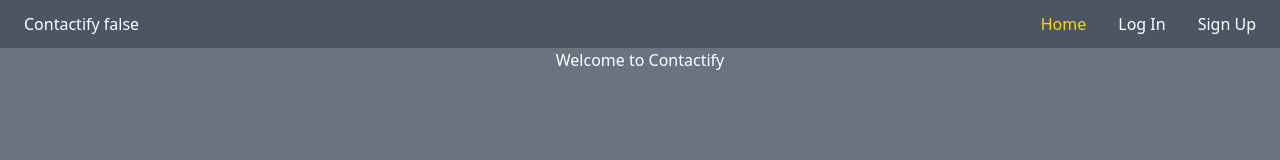
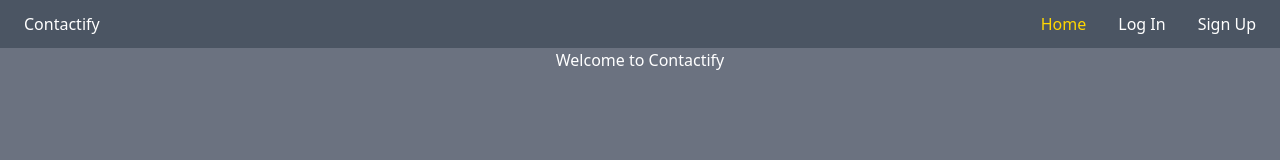
Before and after one commit to AnasSiddiqui18/appwrite-Contact, a React (Vite) app: page / in a window 1280 px wide. Shown: the top 160 px of the page. Built offline with nearby package versions, Linux system fonts and the light colour scheme; no server answers.

Commit message:
changes made

```diff
--- a/src/components/Header.jsx
+++ b/src/components/Header.jsx
@@ -32,7 +32,7 @@ function Header() {
       className="w-full bg-gray-600 text-white flex justify-between p-padding"
       id="header"
     >
-      <div>Contactify {JSON.stringify(auth)}</div>
+      <div>Contactify</div>
       <nav>
         <ul className="flex gap-8">
           {!auth ? <NavLink to="/">Home</NavLink> : null}
```
